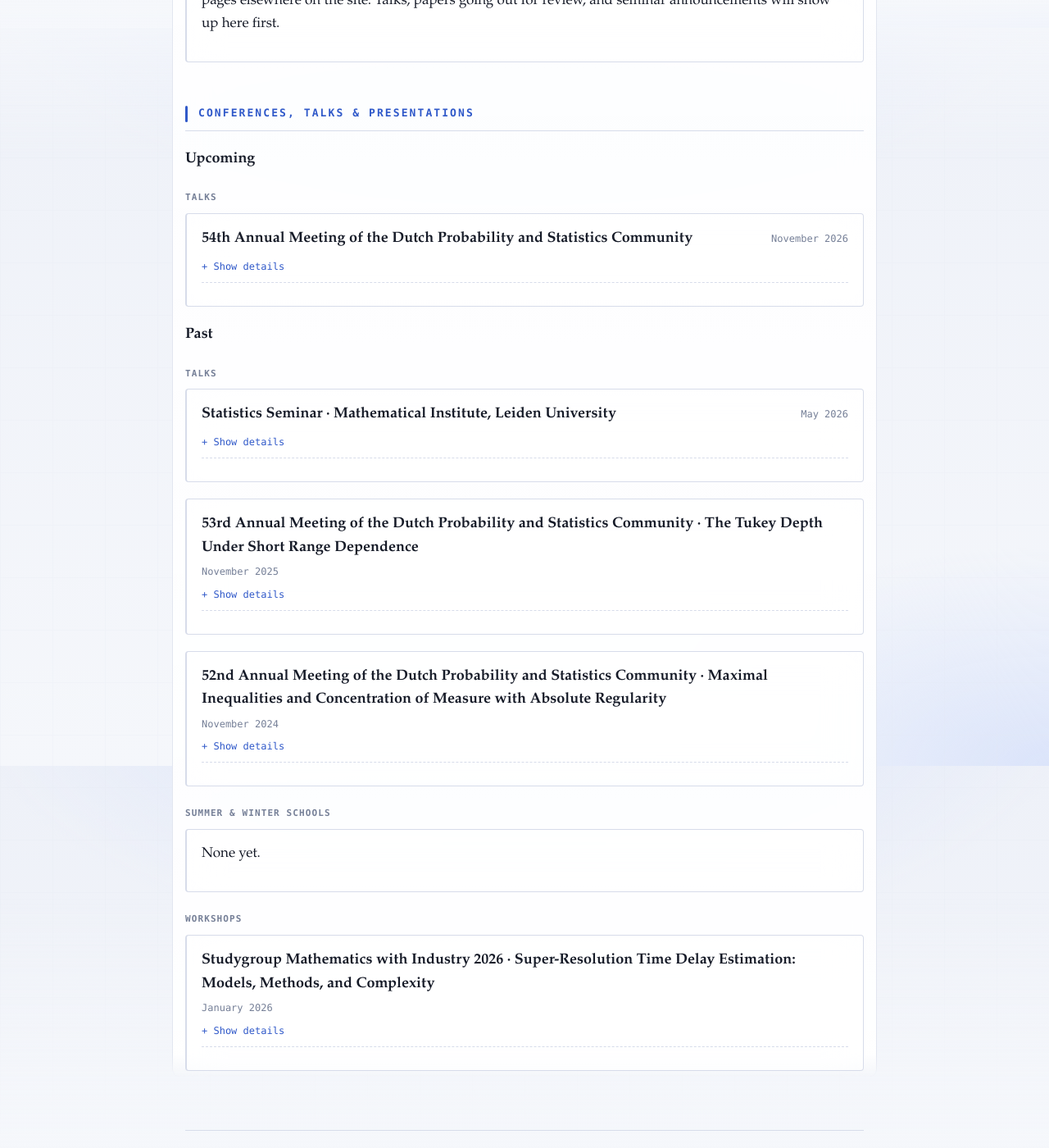
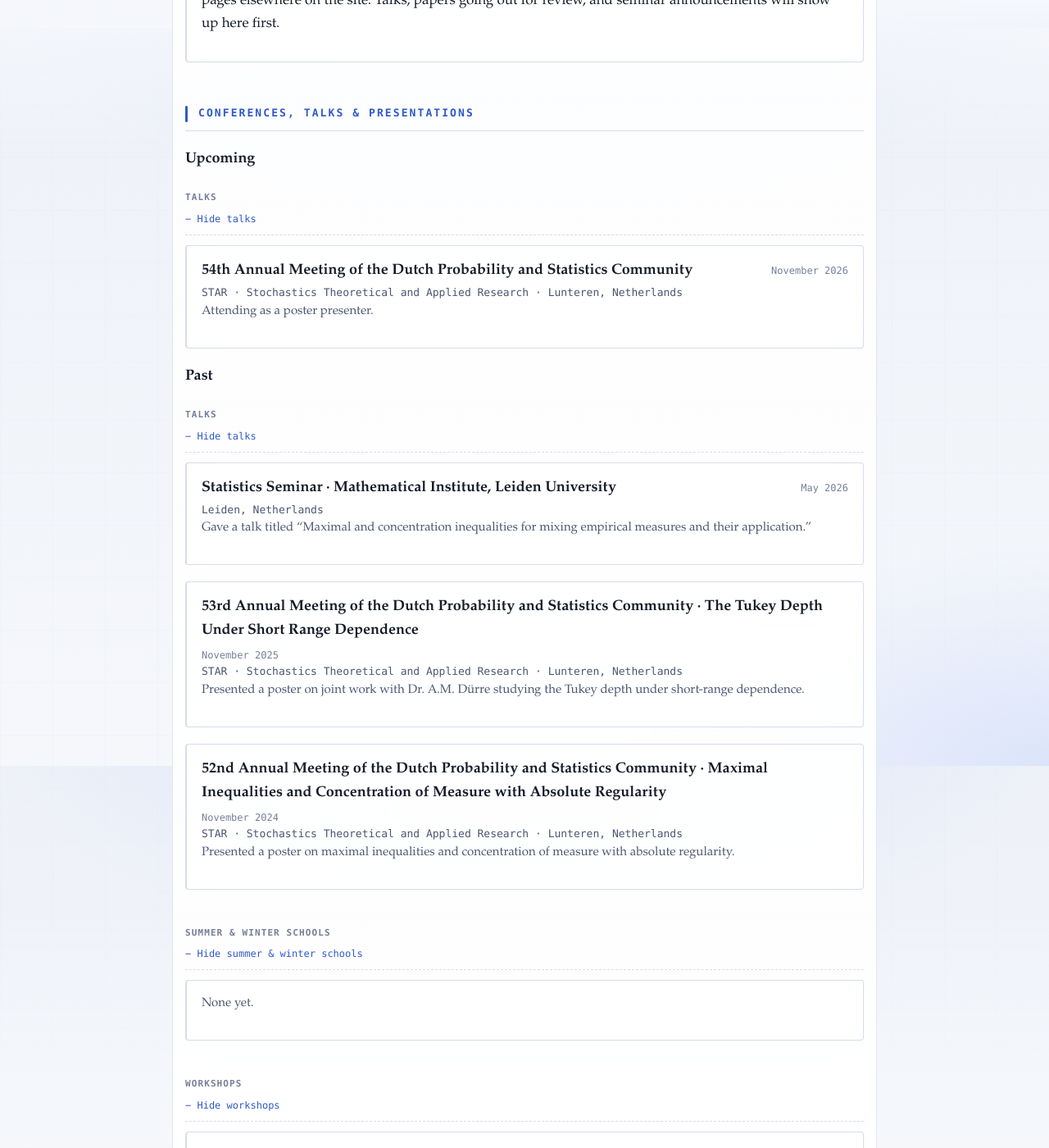
Before and after one commit to DaanZunnenberg/DaanZunnenberg.github.io, a Jekyll site: the page built from updates/index.md, in a window 1280 px wide and 1400 px high, scrolled down 866 px. Shown: the whole window at 82% size. Built offline with Jekyll 4.4.1, drawn with Linux system fonts in a browser that asks for light colours; some of the changed text lies outside the part shown.

Commit message:
Move the expand/contract control to each list, not each entry
One readme-toggle per subgroup (Talks / Summer & Winter Schools / Workshops within each of Upcoming and Past), collapsing the whole list at once. Individual entries are back to plain title/date/org/description with no per-entry toggle.

```diff
--- a/updates/index.md
+++ b/updates/index.md
@@ -43,20 +43,22 @@ update between those bigger posts.
 
 <h4>Talks</h4>
 
+<div class="readme-toggle is-open">
+  <button type="button" class="readme-summary" aria-expanded="true">
+    <span class="label-open">+ Show talks</span><span class="label-close">&minus; Hide talks</span>
+  </button>
+  <div class="readme-collapse">
+    <div class="readme">
+
 <div class="entry">
   <div class="entry-head">
     <h3><a href="https://www.tudelft.nl/evenementen/2026/ewi/diam/stochastics-meeting-lunteren-2026" target="_blank" rel="noopener noreferrer">54th Annual Meeting of the Dutch Probability and Statistics Community</a></h3>
     <span class="entry-date">November 2026</span>
   </div>
-  <div class="readme-toggle">
-    <button type="button" class="readme-summary" aria-expanded="false">
-      <span class="label-open">+ Show details</span><span class="label-close">&minus; Hide details</span>
-    </button>
-    <div class="readme-collapse">
-      <div class="readme">
-        <p>STAR &middot; Stochastics Theoretical and Applied Research &middot; Lunteren, Netherlands</p>
-        <p>Attending as a poster presenter.</p>
-      </div>
+  <div class="entry-org">STAR &middot; Stochastics Theoretical and Applied Research &middot; Lunteren, Netherlands</div>
+  <p>Attending as a poster presenter.</p>
+</div>
+
     </div>
   </div>
 </div>
@@ -65,22 +67,20 @@ update between those bigger posts.
 
 <h4>Talks</h4>
 
+<div class="readme-toggle is-open">
+  <button type="button" class="readme-summary" aria-expanded="true">
+    <span class="label-open">+ Show talks</span><span class="label-close">&minus; Hide talks</span>
+  </button>
+  <div class="readme-collapse">
+    <div class="readme">
+
 <div class="entry">
   <div class="entry-head">
     <h3>Statistics Seminar &middot; Mathematical Institute, Leiden University</h3>
     <span class="entry-date">May 2026</span>
   </div>
-  <div class="readme-toggle">
-    <button type="button" class="readme-summary" aria-expanded="false">
-      <span class="label-open">+ Show details</span><span class="label-close">&minus; Hide details</span>
-    </button>
-    <div class="readme-collapse">
-      <div class="readme">
-        <p>Leiden, Netherlands</p>
-        <p>Gave a talk titled &ldquo;Maximal and concentration inequalities for mixing empirical measures and their application.&rdquo;</p>
-      </div>
-    </div>
-  </div>
+  <div class="entry-org">Leiden, Netherlands</div>
+  <p>Gave a talk titled &ldquo;Maximal and concentration inequalities for mixing empirical measures and their application.&rdquo;</p>
 </div>
 
 <div class="entry">
@@ -88,17 +88,8 @@ update between those bigger posts.
     <h3><a href="https://www.tudelft.nl/evenementen/2025/ewi/diam/stochastics-meeting-lunteren-2025" target="_blank" rel="noopener noreferrer">53rd Annual Meeting of the Dutch Probability and Statistics Community</a> &middot; The Tukey Depth Under Short Range Dependence</h3>
     <span class="entry-date">November 2025</span>
   </div>
-  <div class="readme-toggle">
-    <button type="button" class="readme-summary" aria-expanded="false">
-      <span class="label-open">+ Show details</span><span class="label-close">&minus; Hide details</span>
-    </button>
-    <div class="readme-collapse">
-      <div class="readme">
-        <p>STAR &middot; Stochastics Theoretical and Applied Research &middot; Lunteren, Netherlands</p>
-        <p>Presented a poster on joint work with Dr. A.M. D&uuml;rre studying the Tukey depth under short-range dependence.</p>
-      </div>
-    </div>
-  </div>
+  <div class="entry-org">STAR &middot; Stochastics Theoretical and Applied Research &middot; Lunteren, Netherlands</div>
+  <p>Presented a poster on joint work with Dr. A.M. D&uuml;rre studying the Tukey depth under short-range dependence.</p>
 </div>
 
 <div class="entry">
@@ -106,40 +97,48 @@ update between those bigger posts.
     <h3><a href="https://www.tudelft.nl/evenementen/2024/ewi/diam/stochastics-meeting-lunteren-2024" target="_blank" rel="noopener noreferrer">52nd Annual Meeting of the Dutch Probability and Statistics Community</a> &middot; Maximal Inequalities and Concentration of Measure with Absolute Regularity</h3>
     <span class="entry-date">November 2024</span>
   </div>
-  <div class="readme-toggle">
-    <button type="button" class="readme-summary" aria-expanded="false">
-      <span class="label-open">+ Show details</span><span class="label-close">&minus; Hide details</span>
-    </button>
-    <div class="readme-collapse">
-      <div class="readme">
-        <p>STAR &middot; Stochastics Theoretical and Applied Research &middot; Lunteren, Netherlands</p>
-        <p>Presented a poster on maximal inequalities and concentration of measure with absolute regularity.</p>
-      </div>
+  <div class="entry-org">STAR &middot; Stochastics Theoretical and Applied Research &middot; Lunteren, Netherlands</div>
+  <p>Presented a poster on maximal inequalities and concentration of measure with absolute regularity.</p>
+</div>
+
     </div>
   </div>
 </div>
 
 <h4>Summer &amp; Winter Schools</h4>
 
+<div class="readme-toggle is-open">
+  <button type="button" class="readme-summary" aria-expanded="true">
+    <span class="label-open">+ Show summer &amp; winter schools</span><span class="label-close">&minus; Hide summer &amp; winter schools</span>
+  </button>
+  <div class="readme-collapse">
+    <div class="readme">
+
 <div class="entry">
   <p>None yet.</p>
 </div>
 
+    </div>
+  </div>
+</div>
+
 <h4>Workshops</h4>
+
+<div class="readme-toggle is-open">
+  <button type="button" class="readme-summary" aria-expanded="true">
+    <span class="label-open">+ Show workshops</span><span class="label-close">&minus; Hide workshops</span>
+  </button>
+  <div class="readme-collapse">
+    <div class="readme">
 
 <div class="entry">
   <div class="entry-head">
     <h3><a href="https://www.swi-wiskunde.nl/swi2026/" target="_blank" rel="noopener noreferrer">Studygroup Mathematics with Industry 2026</a> &middot; Super-Resolution Time Delay Estimation: Models, Methods, and Complexity</h3>
     <span class="entry-date">January 2026</span>
   </div>
-  <div class="readme-toggle">
-    <button type="button" class="readme-summary" aria-expanded="false">
-      <span class="label-open">+ Show details</span><span class="label-close">&minus; Hide details</span>
-    </button>
-    <div class="readme-collapse">
-      <div class="readme">
-        <p>Collaborative project with TNO</p>
-      </div>
+  <div class="entry-org">Collaborative project with TNO</div>
+</div>
+
     </div>
   </div>
 </div>
```
